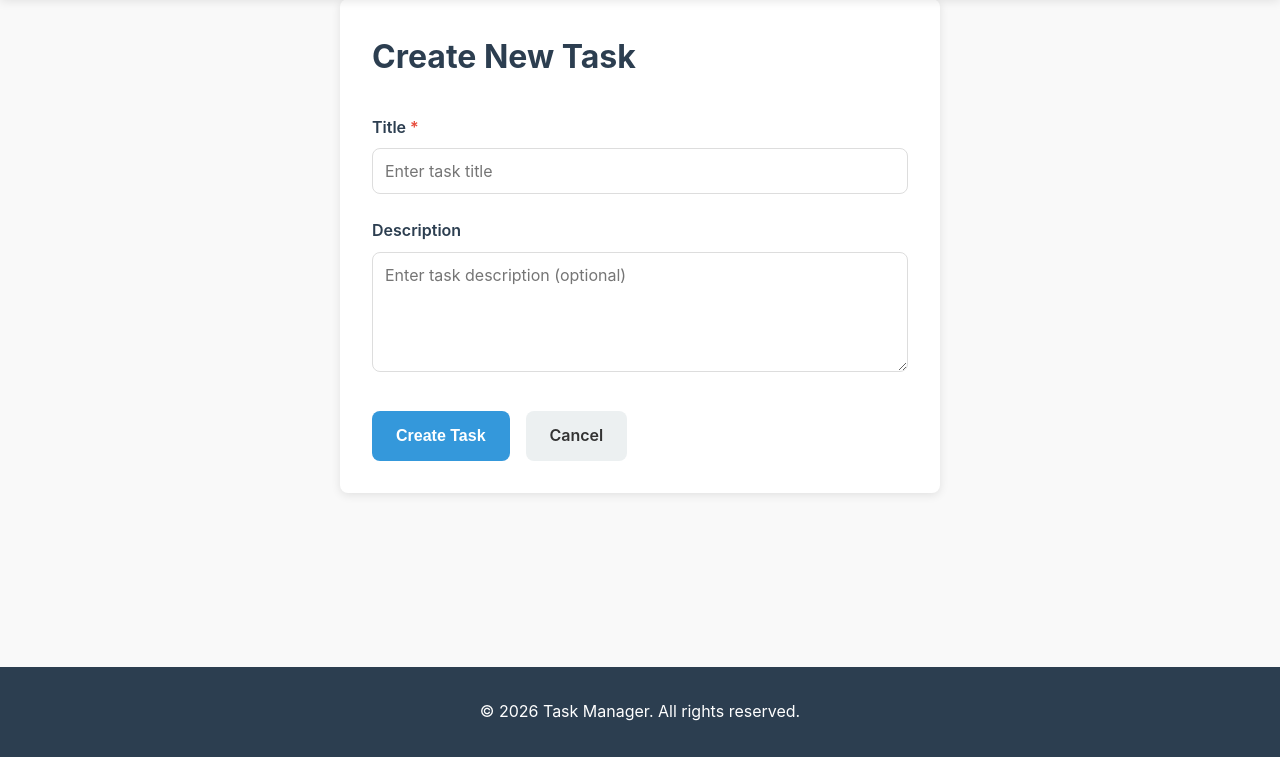
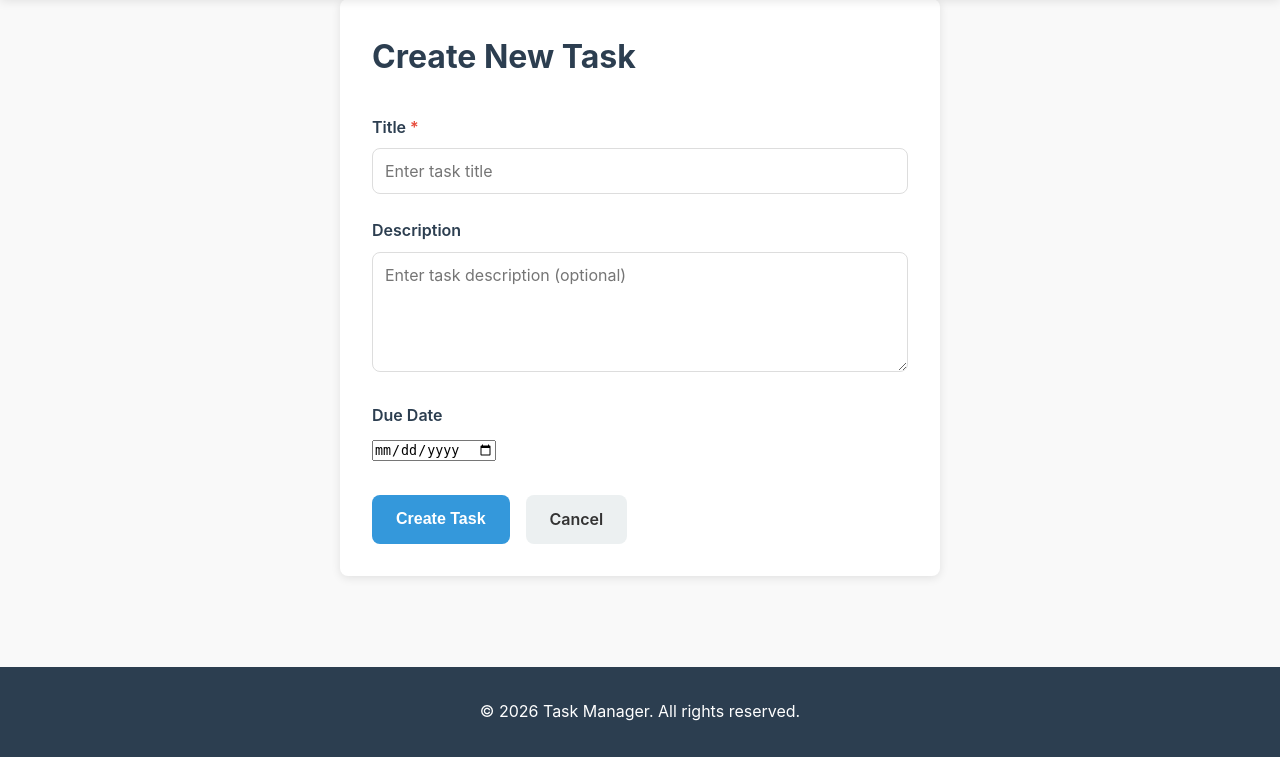
Before and after one commit to minhajuddin/taskmanager2, a Flask app: page /tasks/new in a window 1280 px wide. Shown: the part 71-828 px from the top of the page. Run offline with Flask 3, Linux system fonts and the light colour scheme; some libraries are stand-ins or nearby versions.

Commit message:
Added the due date and overdue date

```diff
--- a/static/css/main.css
+++ b/static/css/main.css
@@ -453,3 +453,25 @@ footer p {
         padding: 2rem 1rem;
     }
 }
+.overdue {
+    border-left: 5px solid red;
+    background-color: #ffecec;
+}
+
+.status {
+    font-size: 0.9rem;
+    margin-left: 8px;
+}
+
+.overdue-text {
+    color: red;
+    font-weight: bold;
+}
+
+.upcoming {
+    color: #555;
+}
+
+.done {
+    color: green;
+}
--- a/tasks_routes.py
+++ b/tasks_routes.py
@@ -1,6 +1,7 @@
 from flask import Blueprint, render_template, request, redirect, url_for, flash
 from db import execute_query, execute_update
 import psycopg2
+from datetime import date
 
 tasks_bp = Blueprint("tasks", __name__, url_prefix="/tasks")
 
@@ -40,6 +41,8 @@ def create_task():
     """Handle task creation."""
     # Validate form data
     errors, cleaned_data = validate_task_form(request.form)
+    due_date = request.form.get("due_date") or None
+    cleaned_data["due_date"] = due_date
 
     if errors:
         for field, error_msg in errors.items():
@@ -52,11 +55,11 @@ def create_task():
     try:
         # Insert task into database
         query = """
-            INSERT INTO tasks (title, description)
-            VALUES (%s, %s)
-            RETURNING id, title, description, completed_at, created_at, updated_at
+            INSERT INTO tasks (title, description, due_date)
+            VALUES (%s, %s, %s)
+            RETURNING id, title, description, due_date, completed_at, created_at, updated_at
         """
-        params = (cleaned_data["title"], cleaned_data["description"] or None)
+        params = (cleaned_data["title"], cleaned_data["description"] or None, cleaned_data.get("due_date") or None)
         result = execute_update(query, params)
 
         if result:
@@ -81,12 +84,13 @@ def list_tasks():
     """Display all tasks."""
     try:
         query = """
-            SELECT id, title, description, completed_at, created_at, updated_at
+            SELECT id, title, description, due_date, completed_at, created_at, updated_at
             FROM tasks
             ORDER BY created_at DESC
         """
         tasks = execute_query(query)
-        return render_template("tasks/index.html", tasks=tasks)
+        today = date.today()
+        return render_template("tasks/index.html", tasks=tasks, today=today)
 
     except psycopg2.Error:
         flash("Database error: Unable to load tasks", "error")
--- a/templates/tasks/new.html
+++ b/templates/tasks/new.html
@@ -36,6 +36,16 @@
             {% endif %}
         </div>
 
+        <div class="form-group">
+            <label for="due_date">Due Date</label>
+            <input
+                type="date"
+                id="due_date"
+                name="due_date"
+                value="{{ request.form.get('due_date', '') }}"
+            >
+        </div>
+
         <div class="form-actions">
             <button type="submit" class="btn btn-primary">Create Task</button>
             <a href="{{ url_for('tasks.list_tasks') }}" class="btn btn-secondary">Cancel</a>
```
Also changed, not shown: migrations/versions/613de66df578_add_due_date_to_tasks.py (added, +29 -0 lines), templates/tasks/index.html (+8 -1 lines).
